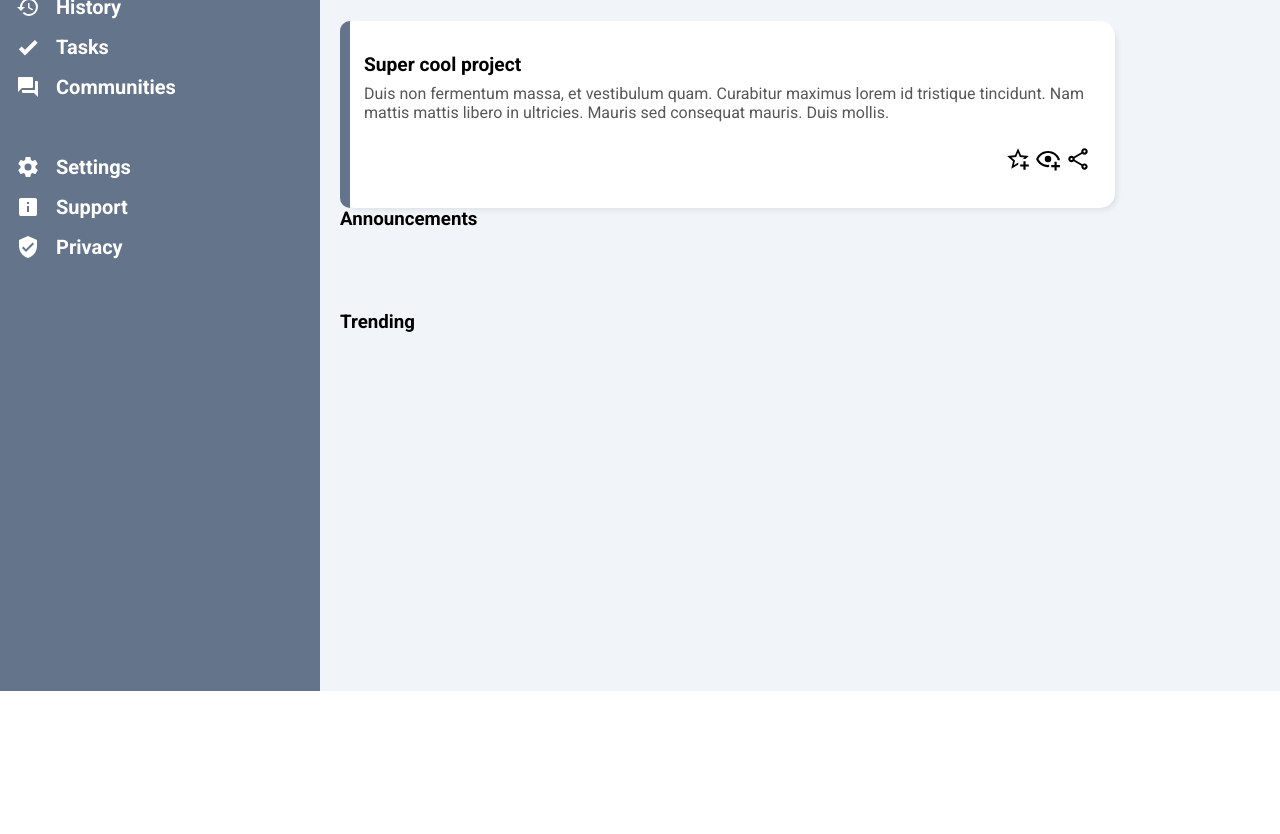
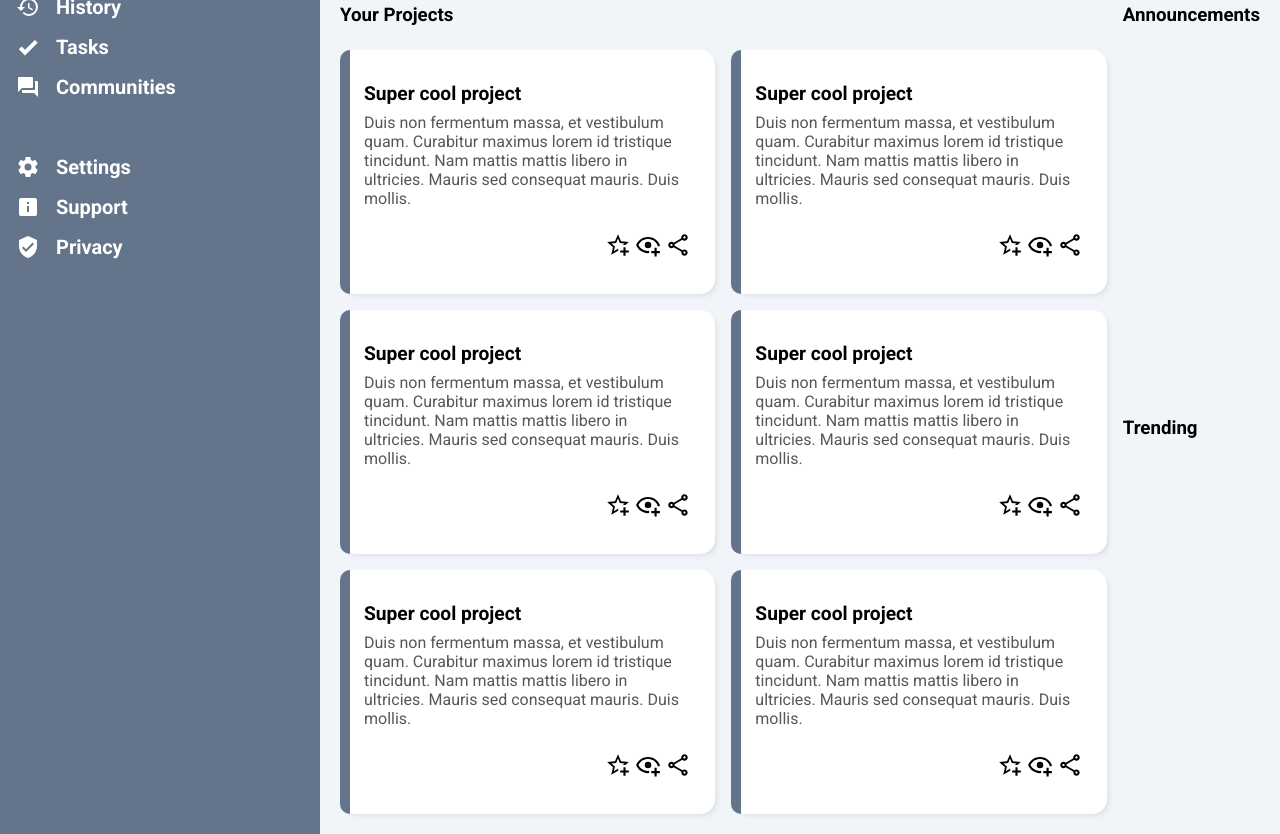
Before and after one commit to mlorenzm/admin-dashboard, a plain HTML site: page index.html in a window 1280 px wide. Shown: the part 229-1063 px from the top of the page. Before the commit the page ends 920 px from the top, so only its background shows below. Drawn offline with Linux system fonts and the light colour scheme.

Commit message:
add 6 cards

```diff
--- a/index.html
+++ b/index.html
@@ -95,11 +95,73 @@
                     <img src="./assets/eye.svg">
                     <img src="./assets/share.svg">
                 </div>
+                </div>
+            </div>
+            <div class="card">
+                <div class="card-text">
+                    <h4 class="card-title">Super cool project</h4>
+                    <p class="card-body">
+                    Duis non fermentum massa, et vestibulum quam. Curabitur maximus lorem id tristique tincidunt. Nam mattis mattis libero in ultricies. Mauris sed consequat mauris. Duis mollis.</p>
+                <div class="card-icons">
+                    <img src="./assets/star-plus-outline.svg">
+                    <img src="./assets/eye.svg">
+                    <img src="./assets/share.svg">
+                </div>
+                </div>
+            </div>
+            <div class="card">
+                <div class="card-text">
+                    <h4 class="card-title">Super cool project</h4>
+                    <p class="card-body">
+                    Duis non fermentum massa, et vestibulum quam. Curabitur maximus lorem id tristique tincidunt. Nam mattis mattis libero in ultricies. Mauris sed consequat mauris. Duis mollis.</p>
+                <div class="card-icons">
+                    <img src="./assets/star-plus-outline.svg">
+                    <img src="./assets/eye.svg">
+                    <img src="./assets/share.svg">
+                </div>
+                </div>
+            </div>
+            <div class="card">
+                <div class="card-text">
+                    <h4 class="card-title">Super cool project</h4>
+                    <p class="card-body">
+                    Duis non fermentum massa, et vestibulum quam. Curabitur maximus lorem id tristique tincidunt. Nam mattis mattis libero in ultricies. Mauris sed consequat mauris. Duis mollis.</p>
+                <div class="card-icons">
+                    <img src="./assets/star-plus-outline.svg">
+                    <img src="./assets/eye.svg">
+                    <img src="./assets/share.svg">
+                </div>
+                </div>
+            </div>
+            <div class="card">
+                <div class="card-text">
+                    <h4 class="card-title">Super cool project</h4>
+                    <p class="card-body">
+                    Duis non fermentum massa, et vestibulum quam. Curabitur maximus lorem id tristique tincidunt. Nam mattis mattis libero in ultricies. Mauris sed consequat mauris. Duis mollis.</p>
+                <div class="card-icons">
+                    <img src="./assets/star-plus-outline.svg">
+                    <img src="./assets/eye.svg">
+                    <img src="./assets/share.svg">
+                </div>
+                </div>
+            </div>
+            <div class="card">
+                <div class="card-text">
+                    <h4 class="card-title">Super cool project</h4>
+                    <p class="card-body">
+                    Duis non fermentum massa, et vestibulum quam. Curabitur maximus lorem id tristique tincidunt. Nam mattis mattis libero in ultricies. Mauris sed consequat mauris. Duis mollis.</p>
+                <div class="card-icons">
+                    <img src="./assets/star-plus-outline.svg">
+                    <img src="./assets/eye.svg">
+                    <img src="./assets/share.svg">
+                </div>
+                </div>
             </div>
 
         </div>
+        </div>
 
-        </div>
+
         <div class="announce">
             <h3 class="title">Announcements</h3>
             <div class="announce-card">
--- a/styles.css
+++ b/styles.css
@@ -194,6 +194,7 @@ body{
 .cards-container{
     display: grid;
     grid-template-columns: repeat(auto-fit, minmax(300px, 1fr));
+    grid-template-rows: 1fr;
     gap: 1rem;
 }
 .card{
@@ -217,7 +218,6 @@ body{
     left: 0;
     border-top-left-radius: 15px;
     border-bottom-left-radius: 15px;
-
 }
 .card h4{
     font-size: 1.2rem;
```
